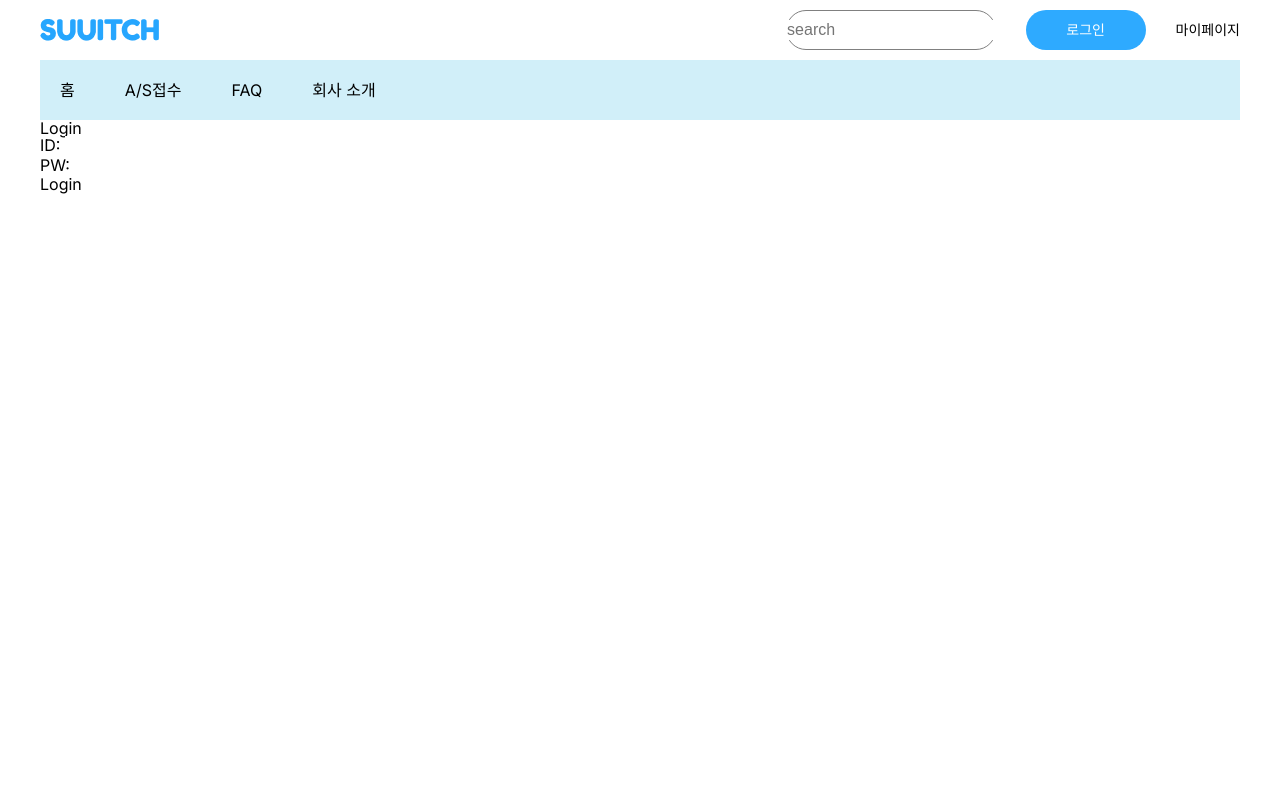
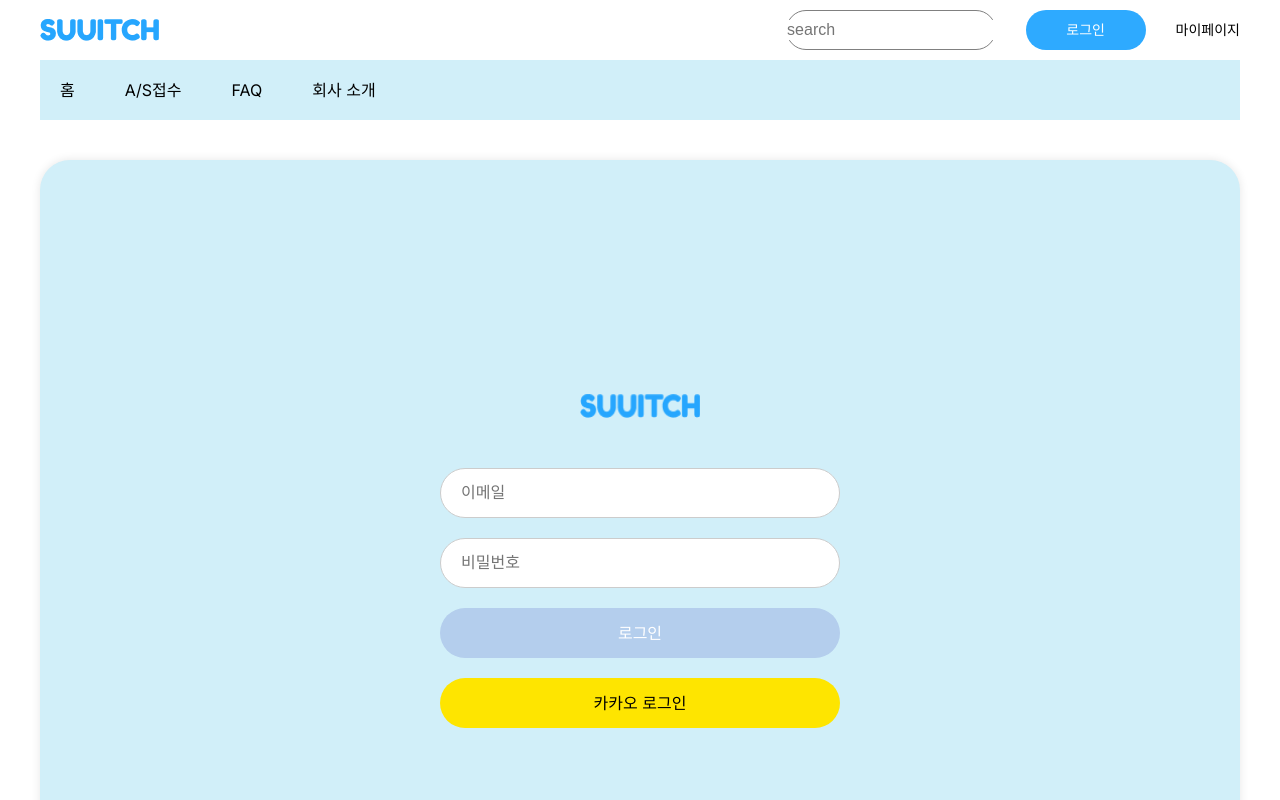
Before and after one commit to mewjeans/lasuri, a React (Create React App) app: page /login in a window 1280 px wide. Shown: the top 800 px of the page. Built offline with nearby package versions, Linux system fonts and the light colour scheme.

Commit message:
feat: added login component

```diff
--- a/package.json
+++ b/package.json
@@ -10,6 +10,7 @@
     "react": "^18.2.0",
     "react-dom": "^18.2.0",
     "react-icons": "^4.10.1",
+    "react-kakao-login": "^2.1.1",
     "react-router-dom": "^6.15.0",
     "react-scripts": "5.0.1",
     "styled-components": "^6.0.7",
--- a/src/components/pages/login/LoginPage.jsx
+++ b/src/components/pages/login/LoginPage.jsx
@@ -1,6 +1,13 @@
 import React, { useState, useEffect } from 'react';
 import styled from 'styled-components';
 import axios from 'axios';
+import { Link } from 'react-router-dom';
+import { KakaoLogin } from 'react-kakao-login';
+import Fonts from '../../../styles/fonts';
+import Colors from '../../../styles/colors';
+import Paths from '../../../constant/path';
+import mainLogo from '../../../assets/main-logo.png';
+import SearchBar from '../../shared/SearchBar';
 
 function LoginPage() {
     const [inputId, setInputId] = useState('');
@@ -49,30 +56,172 @@ function LoginPage() {
             .catch(error => console.error('에러 발생:', error));
     }, []);
 
+    const REST_API_KEY = '0bd2a77e9dafb798825acbc5c7ba83a3';
+    const REDIRECT_URI =  'http://localhost:3000/auth/kakao/callback';
+
+
+    const onClickKakaoLogin = () => {
+        Kakao.Auth.authorize({
+          redirectUri: REDIRECT_URI,
+        });
+      };
+
+    // export const KAKAO_AUTH_URL = `https://kauth.kakao.com/oauth/authorize?client_id=${REST_API_KEY}&redirect_uri=${REDIRECT_URI}&response_type=code`;
+
+
     return (
         <LoginPageContainer>
-            <div>
+            <LoginForm>
+                <div>
+                    <img src={mainLogo} alt="mainlogo" />
+                </div>
+                <InputContainer>
+                    <StyledInput
+                        type='text'
+                        name='input_id'
+                        value={inputId}
+                        onChange={handleInputId}
+                        placeholder='이메일'
+                    />
+                </InputContainer>
+                <InputContainer>
+                    <StyledInput
+                        type='password'
+                        name='input_pw'
+                        value={inputPw}
+                        onChange={handleInputPw}
+                        placeholder='비밀번호'
+                    />
+                </InputContainer>
+                <ButtonContainer>
+                    <LoginButton type='button' onClick={onClickLogin}>로그인</LoginButton>
+                </ButtonContainer>
+                <ButtonContainer>
+                <KakaoLoginButton type='button' onClick={onClickKakaoLogin}>카카오 로그인</KakaoLoginButton>
+            </ButtonContainer>
+
+            {/* <div>
                 <p>Login</p>
                 <div>
-                    {/* eslint-disable-next-line jsx-a11y/label-has-associated-control */}
-                    <label htmlFor='input_id'>ID: </label>
+                    // {/* eslint-disable-next-line jsx-a11y/label-has-associated-control */}
+                    {/* <label htmlFor='input_id'>ID: </label>
                     <input type='text' name='input_id' value={inputId} onChange={handleInputId} />
                 </div>
                 <div>
                     {/* eslint-disable-next-line jsx-a11y/label-has-associated-control */}
-                    <label htmlFor='input_pw'>PW: </label>
+                    {/* <label htmlFor='input_pw'>PW: </label>
                     <input type='password' name='input_pw' value={inputPw} onChange={handleInputPw} />
-                </div>
-                <div>
+                </div> */}
+                {/* <div>
                     <button type='button' onClick={onClickLogin}>Login</button>
                 </div>
-            </div>
+            </div> */}
+
+            </LoginForm>
         </LoginPageContainer>
     );
 }
 
+
+const InputContainer = styled.div`
+    margin-bottom: 0rem;
+`;
+
+
+const StyledInput = styled.input`
+    width: 100%;
+    height: 4rem;
+    padding: 1rem;
+    border: 1px solid #ccc;
+    border-radius: 5px;
+    display: flex;
+    width: 40rem;
+    height: 5rem;
+    padding: 1rem 2rem;
+    align-items: center;
+    gap: 1rem;
+    flex-shrink: 0;
+    border-radius: 4rem;
+    background: #FFF;
+`;
+
+const ButtonContainer = styled.div`
+    display: flex;
+    justify-content: center;
+`;
+
+const LoginButton = styled.button`
+    padding: 1rem 2rem;
+    font-size: 16px;
+    background-color: ${Colors.blue300};
+    color: white;
+    border: none;
+    border-radius: 40px;
+    cursor: pointer;
+    align-items: center;
+    justify-content: center;
+    width: 40rem;
+    height: 5rem;
+    display: flex;
+
+`;
+
+
+const KakaoLoginButton = styled.button`
+    padding: 1rem 2rem;
+    font-size: 16px;
+    background-color: #FEE500;
+    color: black;
+    border: none;
+    border-radius: 40px;
+    cursor: pointer;
+    align-items: center;
+    justify-content: center;
+    width: 40rem;
+    height: 5rem;
+    display: flex;
+
+`;
+
 const LoginPageContainer = styled.main`
-  background-color: white;
+padding-top: 4rem;
+
+  > div:nth-child(1) {
+    gap: 2rem;
+    width: 120rem;
+    height: 80rem;
+    border-radius: 3rem;
+    background: #D1EFF9;
+    display: flex;
+    justify-content: center;
+    align-items: center;
+    flex-direction: column;
+
+
+    > div:nth-child(1) {
+        display: flex;
+        margin-bottom: 3rem;
+
+        > img {
+            width: 12rem;
+            height: 2.5rem;
+        }
+    }
+
+    > div:nth-child(2) {
+        display: flex;
+        flex-direction: column;
+        gap: 2rem;
+
+  }
+`;
+
+const LoginForm = styled.div`
+    width: 40rem;
+    background-color: #FFF;
+    padding: 2rem;
+    border-radius: 10px;
+    box-shadow: 0px 0px 10px rgba(0, 0, 0, 0.1);
 `;
 
 export default LoginPage;
```
Also changed, not shown: 1 other file (tests, documents, lock files or other folders).
